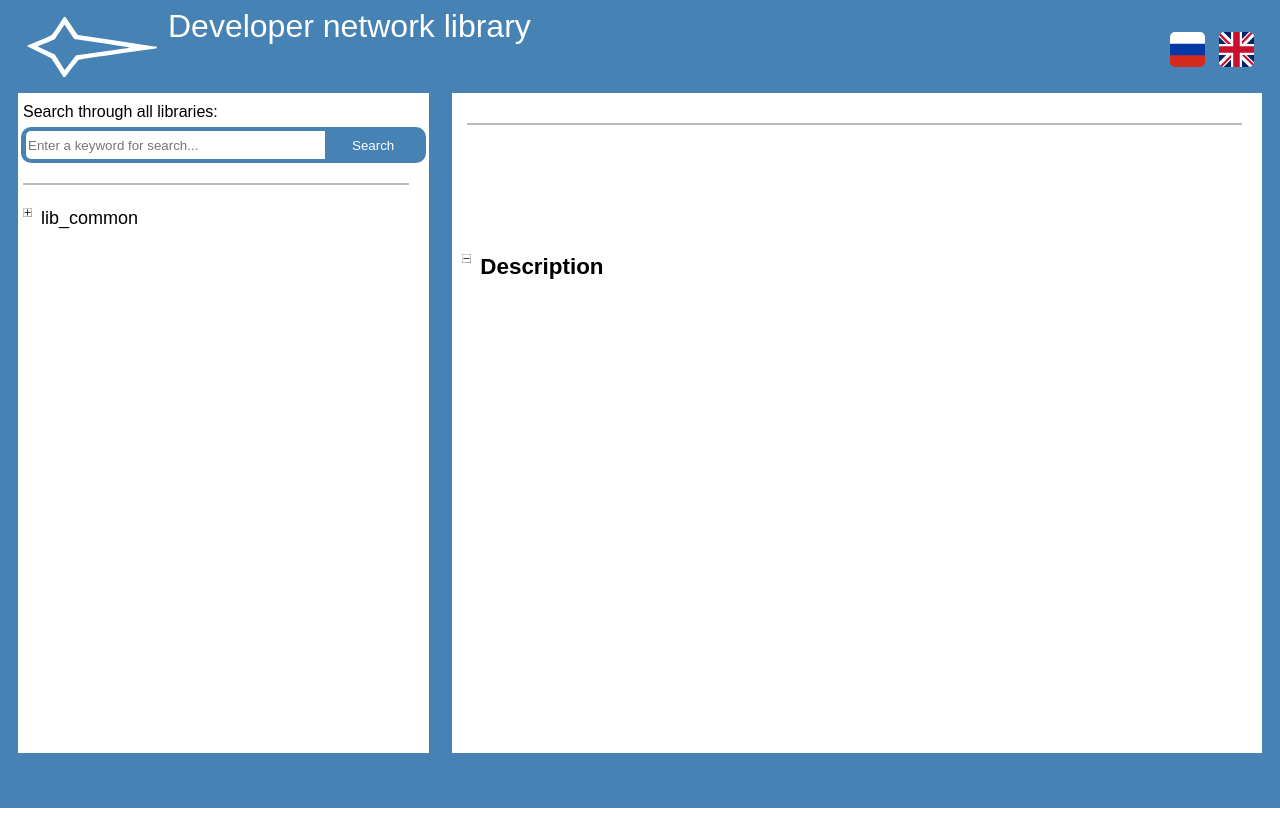
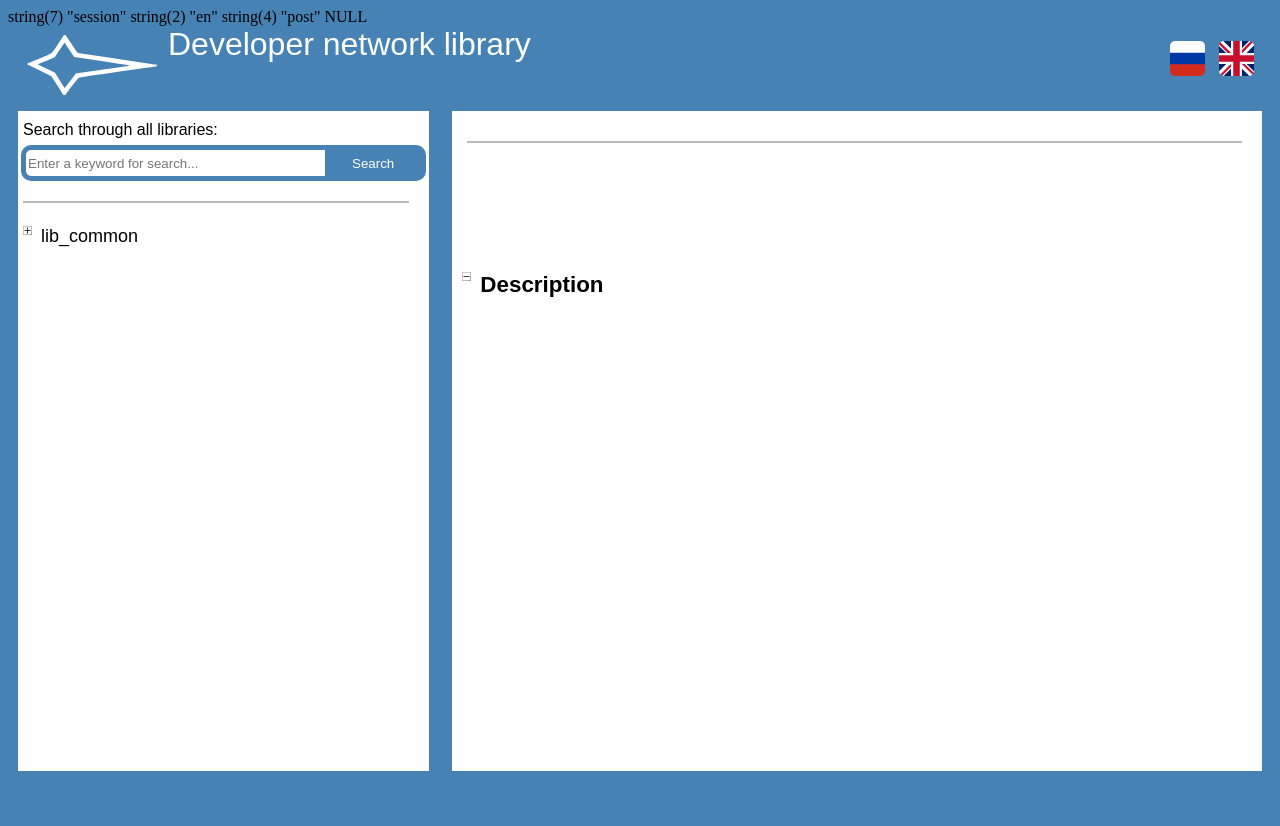
Before and after one commit to kochetkov25/Documentation, a PHP site: the page made by description.php in a window 1280 px wide. Run offline with PHP 8.4, Linux system fonts and the light colour scheme; the visitor is signed in with stand-in values (Sample User, id 1); data that the repository does not hold is empty; a stand-in replaces the project's code that opens the database connection; some libraries are stand-ins or nearby versions.

Commit message:
(4) update .gitignor: database.php version control removed. update index.php: fixed an emprty lang key at session start

```diff
--- a/app/include/database.php
+++ /dev/null
@@ -1,8 +0,0 @@
-<?php
-/*подключение к базе данных*/
-$link=mysqli_connect('localhost','root','','my_first_base');
-if(mysqli_connect_errno())
-{
-    echo 'Error:: incorrect connection';
-    exit();
-}
--- a/description.php
+++ b/description.php
@@ -36,6 +36,12 @@
         $par_sql = mysqli_query($link, "SELECT * FROM `connection_ru` WHERE `function_title` LIKE '$_GET[id]'");
         $cont = mysqli_fetch_assoc($par_sql);
     }
+
+    var_dump("session");
+    var_dump($_SESSION["lang"]);
+    var_dump("post");
+    var_dump($_POST["lang"]);
+
     require 'language.php';
     global $lang_array;
 ?>
```
Also changed, not shown: index.php (+15 -0 lines), 1 other file.
